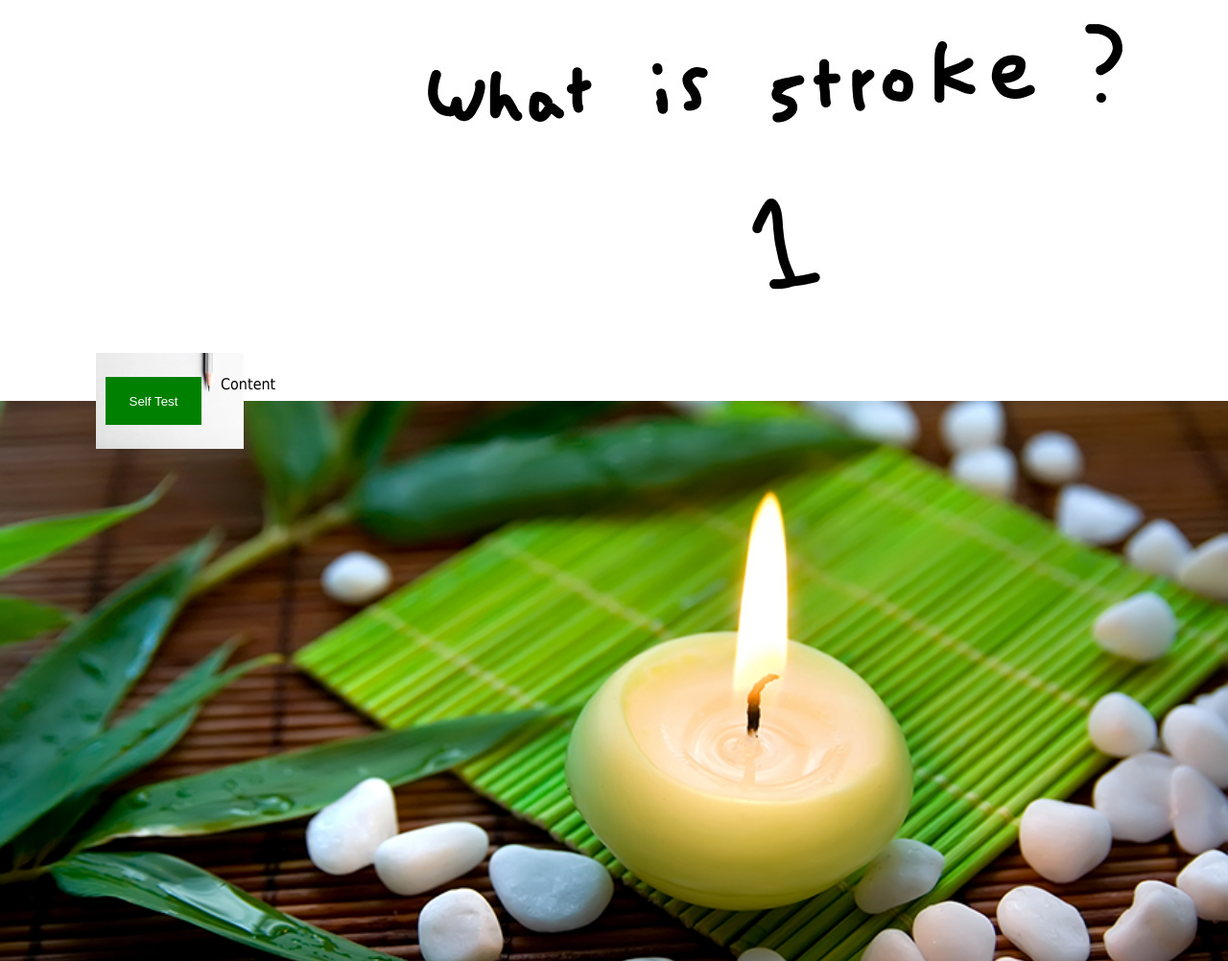
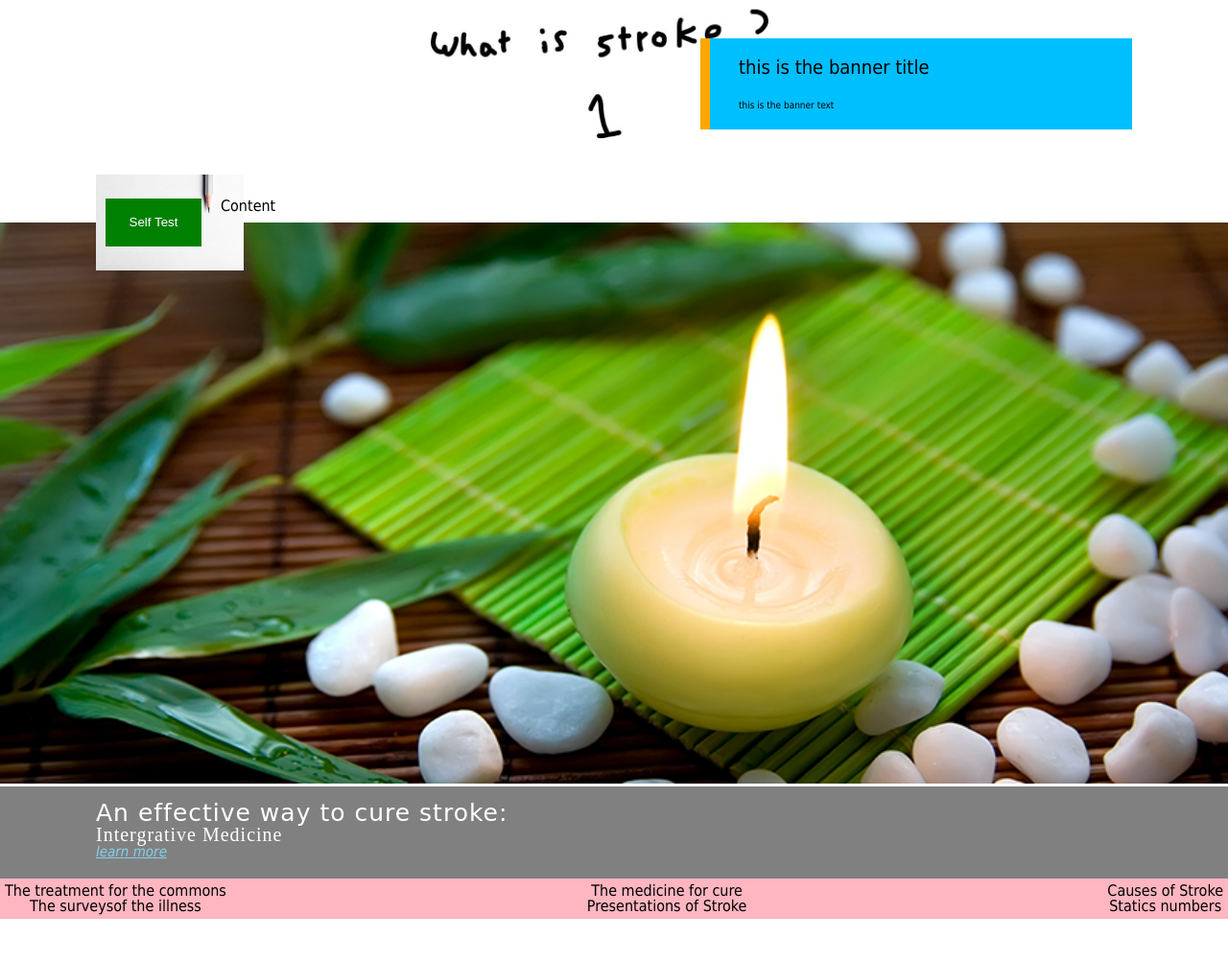
Before and after one commit to bartley-le/INFO1003-GU, a PHP site: page / in a window 1280 px wide. Shown: the part 65-1067 px from the top of the page at 96% size. After the commit the page ends 1023 px from the top, so only its background shows below. Run offline with PHP 8.4, Linux system fonts and the light colour scheme.

Commit message:
banner draft2

```diff
--- a/index.html
+++ b/index.html
@@ -37,16 +37,13 @@
 
     <!--Anqi - Banner-->
 
-   <div id="slide_bannner">
-     <li class="pager"><a href="This is the 1st link" target="_blank"><img src="img/banner1.jpg" ></a></li>
-  <!--   <li class="pager"><a href="This is the 2nd link" target="_blank"><img src="img/banner2.jpg" ></a></li>
-     <li class="pager"><a href="This is the 3rd link" target="_blank"><img src="img/banner3.jpg" ></a></li>
-     <li class="pager"><a href="This is the 4th link" target="_blank"><img src="img/banner4.jpg" ></a></li>
-     <li class="pager"><a href="This is the 5th link" target="_blank"><img src="img/banner5.jpg" ></a></li>
-     <li class="pager"><a href="This is the last link" target="_blank"><img src="img/banner6.jpg" ></a></li>
-     <li class="pager"><a href="This is the last link" target="_blank"><img src="img/bannar6.jpg" ></a></li>
-   -->
-   </div>
+    <div class="banner">
+      <img class="banner-img" src="img/banner1.jpg" >
+      <div class="banner_textbox">
+        <h1 class="banner_title">this is the banner title</h1>
+        <p class="banner_text">this is the banner text</p>
+      </div>
+    </div>
 
     <!--Anthony - Self-test-->
     <div class = "box">
--- a/style.css
+++ b/style.css
@@ -41,15 +41,42 @@ a{
 
 /*Anqi - Banner*/
 
-.pager {
-     width: 878px;
-     height: 368px;
-     position: relative;
-     top: 5px;
-     left: 400px;
-     list-style: none;
+.banner{
+    position: relative;
+}
 
+
+.banner-img {
+
+     max-width: 100%;
+     margin: auto 0;
 }
+
+.banner_textbox{
+    position:absolute;
+    top:40px;
+    right:100px;
+    width: 400px;
+    height:initial;
+	padding: 20px;
+    background: deepskyblue;
+    border-left-width: 10px;
+    border-style: solid;
+    border-color: orange;
+}
+
+.banner_title {
+    margin: auto 10px;
+    font-size: 20px;
+}
+
+.banner_text {
+    margin: auto 10px;
+    margin-top: 25px;
+    font-size:10px;
+}
+
+
 
 
 
```
Also changed, not shown: img/banner1.jpg.
